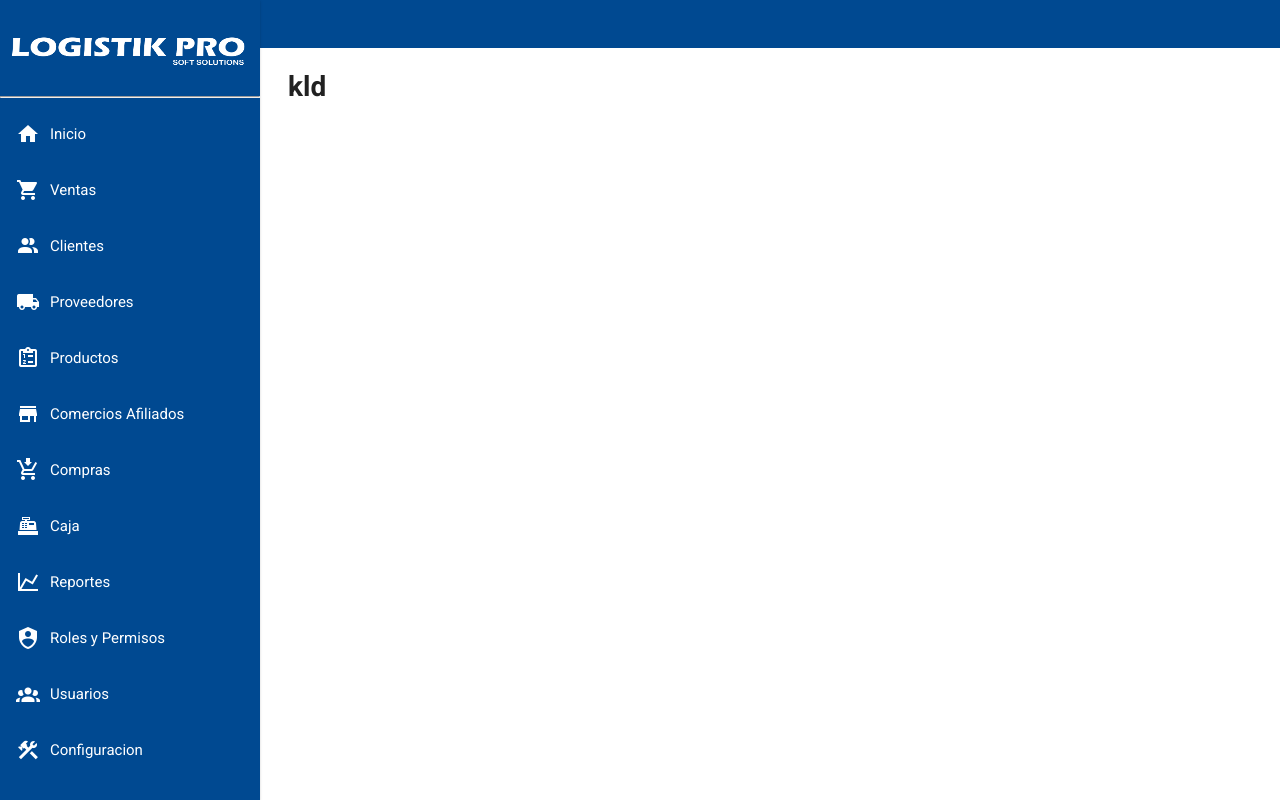
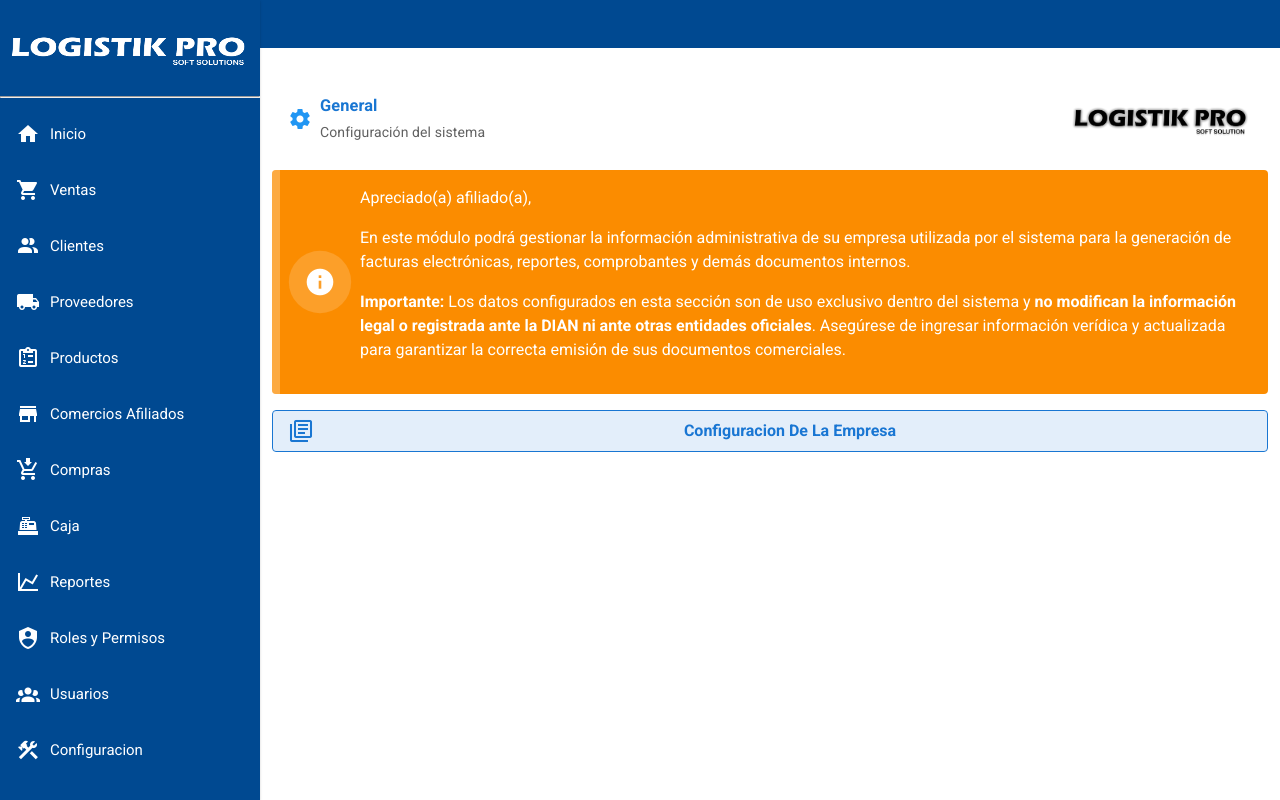
Before and after one commit to contactologistikpro-pixel/logistikFront, a Nuxt app: page /configuracion/general in a window 1280 px wide. Built offline with nearby package versions, Linux system fonts and the light colour scheme.

Commit message:
avance del modulo de configuracion de la empresa

```diff
--- a/pages/configuracion/general.vue
+++ b/pages/configuracion/general.vue
@@ -1,15 +1,64 @@
 <template>
-    <v-card-text>
-        <h1>kld</h1>
-    </v-card-text>
+  <div>
+    <v-card flat tile>
+      <v-card-text class="mt-2">
+        <v-row align="center">
+          <v-col cols="12" sm="8" class="d-flex align-center">
+            <v-icon color="blue" class="mr-2">mdi-cog</v-icon>
+            <div>
+              <h3 class="blue--text text--darken-2 font-weight-bold mb-1">
+                General
+              </h3>
+              <div class="grey--text text--darken-2">
+                Configuración del sistema
+              </div>
+            </div>
+          </v-col>
+
+          <v-col cols="12" sm="4" class="d-flex justify-end pr-2">
+            <img src="/images/logoNegro.png" alt="Logo" height="70" class="mr-2" />
+          </v-col>
+        </v-row>
+      </v-card-text>
+    </v-card>
+
+    <v-alert color="warning" dark icon="mdi-information" border="left" prominent outline>
+      <p>Apreciado(a) afiliado(a),</p>
+      <p>
+        En este módulo podrá gestionar la información administrativa de su empresa
+        utilizada por el sistema para la generación de facturas electrónicas, reportes,
+        comprobantes y demás documentos internos.
+      </p>
+      <p class="mt-2">
+        <strong>Importante:</strong> Los datos configurados en esta sección son de uso exclusivo
+        dentro del sistema y <strong>no modifican la información legal o registrada ante la DIAN
+          ni ante otras entidades oficiales</strong>. Asegúrese de ingresar información verídica y
+        actualizada para garantizar la correcta emisión de sus documentos comerciales.
+      </p>
+    </v-alert>
+
+    <!-- <v-alert text type="info" class="mt-4">
+      <p>Apreciado(a) afiliado(a),</p>
+      <p class="">
+        Este módulo permite registrar y gestionar la información general de la empresa, la cual será utilizada en todos
+        los documentos oficiales del sistema, incluyendo facturas electrónicas, reportes, comprobantes y demás procesos
+        administrativos.
+      </p>
+    </v-alert> -->
+
+    <v-alert dense text outlined color="primary" icon="mdi-text-box-multiple-outline" class="text-center">
+      <b>Configuracion De La Empresa</b>
+    </v-alert>
+  </div>
 </template>
+
 <script>
+
 export default {
+  name: "general",
 
-    data(){
-        return{
-
-        }
-    }
+  data() {
+    return {}
+  }
 }
 </script>
--- a/plugins/menu.js
+++ b/plugins/menu.js
@@ -92,8 +92,7 @@ const routes = [
     title: "Configuracion",
     action: "mdi-hammer-wrench",
     items: [
-      { title: "Parámetros del Sistema", to: "/configuracion/general" },
-      { title: "Datos de la Empresa", to: "/configuracion/empresa" }
+      { title: "General", to: "/configuracion/general" }
     ]
   },
 ];
```
